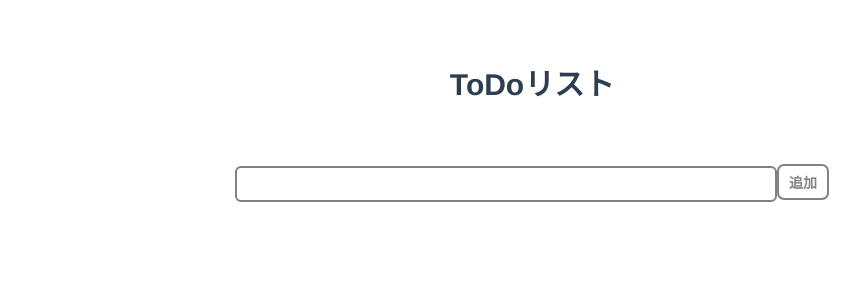
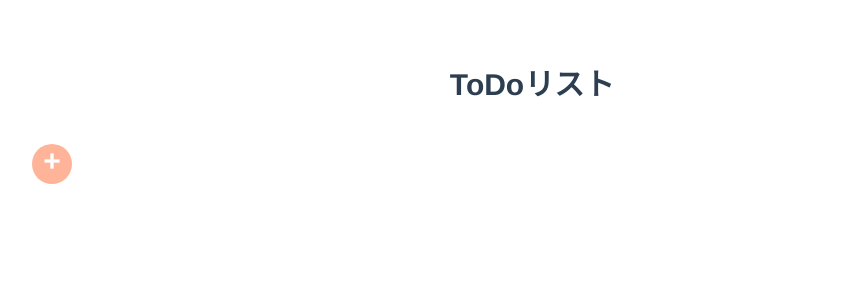
Before and after one commit to saeyama/vue_cli_todo_app, a Vue app in the folder todo_list/: page / in a window 1280 px wide. Shown: the top 300 px of the page, without its empty margins (108-968 px from the left). Built offline with nearby package versions, Linux system fonts and the light colour scheme.

Commit message:
要件の仕様に修正・watch削除・saveItemメソッド追加

```diff
--- a/todo_list/src/components/ToDoList.vue
+++ b/todo_list/src/components/ToDoList.vue
@@ -1,20 +1,23 @@
 <template>
   <div id="wrapper">
     <h1>ToDoリスト</h1>
-    <div id="app" v-cloak>
-      <form @submit.prevent="addItem">
-        <input type="text" v-model="item" ref="editor" class="form-control">
-        <button @click="setItems" type="submit">{{changeButtonText}}</button>
-      </form>
-
+    <div id="memos_content" v-cloak>
       <ul>
         <li v-for="memo in memos" :key="memo.id">
-          <span id="memo_list">{{ memo.body }}</span>
-          <button @click="deleteItem(memo.id)">削除</button>
-          <button @click="editItem(memo.id)">編集</button>
+          <a id="memo_list" href="#" @click="editItem(memo.id)">{{ memo.body.split('\n')[0] }}</a>
+          <!-- <button @click="deleteItem(memo.id)">削除</button> -->
+          <!-- <button @click="editItem(memo.id)">編集</button> -->
         </li>
       </ul>
+        <form @submit.prevent="addItem" v-show="isActive">
+          <textarea v-model="item" ref="editor" class="form-control" id="" cols="30" rows="10"></textarea>
+          <button @click="setItems" type="submit">{{changeButtonText}}</button>
+          <div v-show="deleteActive">
+            <button @click="deleteItem" type="submit" v-show="isActive">削除</button>
+          </div>
+        </form>
     </div>
+    <div id="add_button" @click="changeShow">&plus;</div>
   </div>
 </template>
 
@@ -26,7 +29,9 @@ export default {
     return {
       item: '',
       editId: null,
-      memos: []
+      memos: [],
+      isActive: false,
+      deleteActive: false
     }
   },
   computed: {
@@ -34,14 +39,14 @@ export default {
       return this.editId === null ? '追加' : '完了'
     }
   },
-  watch: {
-    memos: {
-      handler () {
-        localStorage.setItem('memos', JSON.stringify(this.memos))
-      },
-      deep: true
-    }
-  },
+  // watch: {
+  //   memos: {
+  //     handler () {
+  //       localStorage.setItem('memos', JSON.stringify(this.memos))
+  //     },
+  //     deep: true
+  //   }
+  // },
   mounted () {
     this.$nextTick(() => {
       this.memos = JSON.parse(localStorage.getItem('memos')) || []
@@ -55,11 +60,9 @@ export default {
         body: this.item
       }
       this.memos.push(item)
+      this.saveItem()
       this.item = ''
-    },
-    deleteItem (targetId) {
-      const deleteId = this.memos.findIndex(({ id }) => id === targetId)
-      this.memos.splice(deleteId, 1)
+      this.isActive = false
     },
     setItems () {
       if (!this.item) return
@@ -69,11 +72,15 @@ export default {
           body: this.item
         }
         this.memos.push(item)
+        this.saveItem()
+        this.isActive = false
       } else {
         this.memos.splice(this.editId, 1, {
           id: this.memos[this.editId].id,
           body: this.item
         })
+        this.saveItem()
+        this.isActive = false
       }
       this.cancel()
     },
@@ -81,10 +88,36 @@ export default {
       this.item = ''
       this.editId = null
     },
+    deleteItem () {
+      if (!this.item) return
+      if (this.editId === null) {
+        const item = {
+          id: uuidv4(),
+          body: this.item
+        }
+        this.memos.push(item)
+        this.saveItem()
+        this.isActive = false
+      } else {
+        this.memos.splice(this.editId, 1)
+        this.saveItem()
+        this.isActive = false
+      }
+      this.cancel()
+    },
     editItem (targetId) {
       this.editId = this.memos.findIndex(({ id }) => id === targetId)
       this.item = this.memos[this.editId].body
       this.$refs.editor.focus()
+      this.isActive = true
+      this.deleteActive = true
+    },
+    changeShow () {
+      this.isActive = !this.isActive
+      this.deleteActive = false
+    },
+    saveItem () {
+      localStorage.setItem('memos', JSON.stringify(this.memos))
     }
   }
 }
@@ -109,6 +142,10 @@ export default {
     margin: 0 auto;
   }
 
+  #memos_content{
+    display: flex;
+  }
+
   h1, form, ul {
     width: 600px;
   }
@@ -116,6 +153,17 @@ export default {
   h1 {
     margin: 30px auto 40px;
     font-size: 30px;
+  }
+
+  #add_button{
+    font-size: 30px;
+    font-weight: bold;
+    color: #fff;
+    width: 40px;
+    height: 40px;
+    background: #ffb499;
+    border-radius: 50%;
+
   }
 
   form {
@@ -158,4 +206,8 @@ export default {
     border: 2px solid #ffb499;
     color: #ffb499;
   }
+
+  #flex{
+    display: flex;
+  }
 </style>
```
